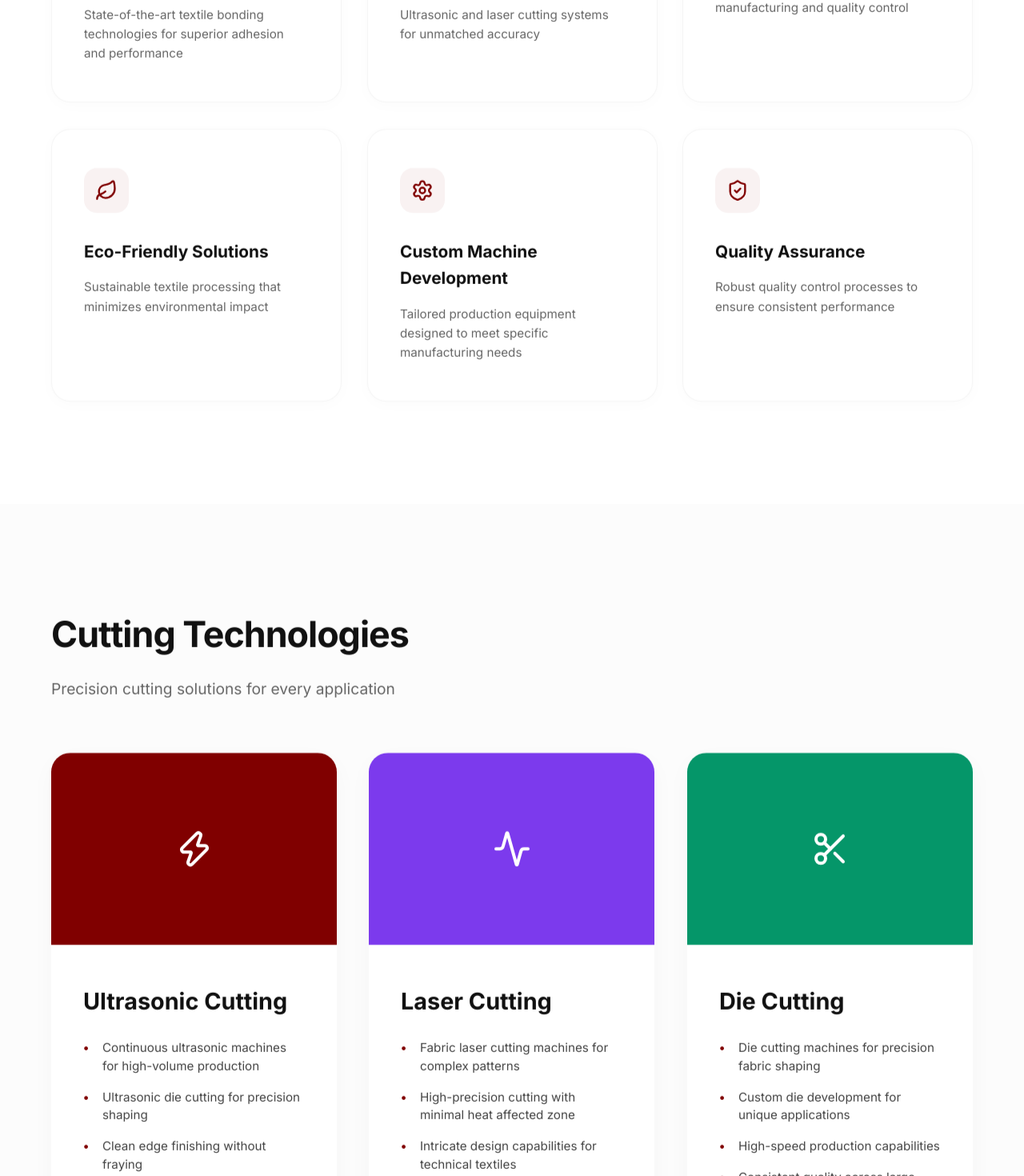
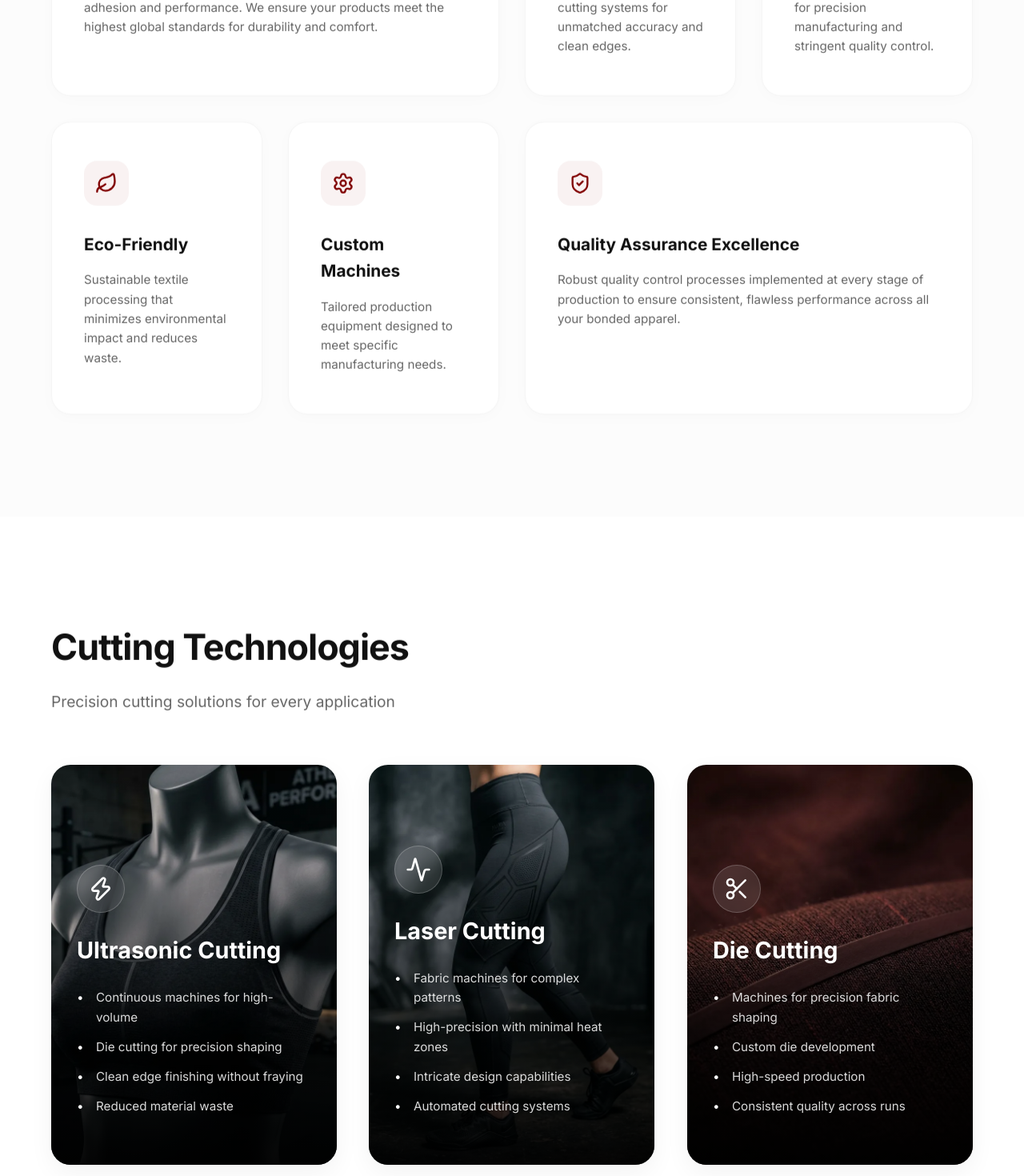
Before and after one commit to AMGRPrabhatha/ermine, a React (Vite) app: page /capabilities in a window 1280 px wide. Shown: the part 1003-2473 px from the top of the page at 80% size. Built offline with nearby package versions, Linux system fonts and the light colour scheme; a web font is replaced by a local one.

Commit message:
Design: Redesign Capabilities page to include Bento Grid ecosystem, modern cutting cards, and sticky layout

```diff
--- a/src/pages/Capabilities.css
+++ b/src/pages/Capabilities.css
@@ -88,10 +88,10 @@
   margin-right: auto;
 }
 
-/* 2. Technology Ecosystem */
+/* 2. Technology Ecosystem (Bento Grid) */
 .eco-section {
   padding: 8rem 0;
-  background-color: #ffffff;
+  background-color: #fcfcfc;
 }
 
 .section-header h2 {
@@ -110,8 +110,12 @@
 
 .eco-grid {
   display: grid;
-  grid-template-columns: repeat(3, 1fr);
+  grid-template-columns: repeat(4, 1fr);
   gap: 2rem;
+}
+
+.eco-wide {
+  grid-column: span 2;
 }
 
 .eco-card {
@@ -121,6 +125,8 @@
   border: 1px solid rgba(0, 0, 0, 0.04);
   box-shadow: 0 4px 20px rgba(0, 0, 0, 0.02);
   transition: all 0.4s ease;
+  display: flex;
+  flex-direction: column;
 }
 
 .eco-card:hover {
@@ -154,90 +160,106 @@
   line-height: 1.6;
 }
 
-/* 3. Cutting Technologies */
+/* 3. Cutting Technologies (Modern Immersive) */
 .cutting-section {
   padding: 8rem 0;
-  background-color: #fcfcfc;
+  background-color: #ffffff;
 }
 
-.cutting-grid {
+.cutting-modern-grid {
   display: grid;
   grid-template-columns: repeat(3, 1fr);
   gap: 2.5rem;
 }
 
-.cutting-card {
-  background: #ffffff;
+.cutting-modern-card {
+  position: relative;
   border-radius: 24px;
   overflow: hidden;
-  box-shadow: 0 10px 30px rgba(0, 0, 0, 0.03);
-  transition: all 0.4s ease;
-  height: 100%;
+  height: 500px;
+  box-shadow: 0 10px 30px rgba(0,0,0,0.05);
+  display: flex;
+  flex-direction: column;
+  justify-content: flex-end;
 }
 
-.cutting-card:hover {
-  transform: translateY(-10px);
-  box-shadow: 0 30px 60px rgba(0, 0, 0, 0.1);
+.cutting-bg {
+  position: absolute;
+  top: 0; left: 0; width: 100%; height: 100%;
+  background-size: cover;
+  background-position: center;
+  transition: transform 0.6s ease;
+  z-index: 0;
 }
 
-.cutting-header {
-  height: 240px;
-  display: flex;
-  align-items: center;
-  justify-content: center;
+.cutting-modern-card:hover .cutting-bg {
+  transform: scale(1.05);
 }
 
-.cap-maroon { background-color: #800000; }
-.cap-purple { background-color: #7c3aed; }
-.cap-green { background-color: #059669; }
-
-.cutting-body {
-  padding: 3rem 2.5rem;
+.cutting-overlay {
+  position: absolute;
+  top: 0; left: 0; width: 100%; height: 100%;
+  background: linear-gradient(to top, rgba(0,0,0,0.95) 0%, rgba(0,0,0,0.4) 50%, rgba(0,0,0,0) 100%);
+  z-index: 1;
 }
 
-.cutting-body h3 {
+.cutting-content {
+  position: relative;
+  z-index: 2;
+  padding: 3rem 2rem;
+  color: #fff;
+}
+
+.cutting-icon-circle {
+  width: 60px; height: 60px;
+  background: rgba(255,255,255,0.1);
+  backdrop-filter: blur(10px);
+  -webkit-backdrop-filter: blur(10px);
+  border: 1px solid rgba(255,255,255,0.2);
+  border-radius: 50%;
+  display: flex; align-items: center; justify-content: center;
+  margin-bottom: 1.5rem;
+  color: #fff;
+}
+
+.cutting-content h3 {
   font-size: 1.8rem;
   font-weight: 800;
   margin-bottom: 1.5rem;
-  color: #111;
+  color: #fff;
 }
 
-.cutting-body ul {
-  list-style: none;
-  padding: 0;
+.cutting-content ul {
+  list-style: none; padding: 0;
 }
 
-.cutting-body ul li {
+.cutting-content ul li {
   position: relative;
   padding-left: 1.5rem;
-  margin-bottom: 1rem;
+  margin-bottom: 0.8rem;
   font-size: 0.95rem;
-  color: #444;
-  line-height: 1.5;
+  color: rgba(255,255,255,0.85);
 }
 
-.cutting-body ul li::before {
+.cutting-content ul li::before {
   content: "•";
-  position: absolute;
-  left: 0;
-  color: #800000;
-  font-weight: bold;
+  position: absolute; left: 0; color: #fff;
 }
 
-/* 4. Fabric Bonding Technologies */
+/* 4. Fabric Bonding Technologies (Sticky) */
 .bonding-tech-section {
   padding: 8rem 0;
-  background-color: #ffffff;
+  background-color: #fcfcfc;
 }
 
 .bonding-tech-grid {
   display: grid;
-  grid-template-columns: 1.2fr 0.8fr;
-  gap: 5rem;
-  align-items: center;
+  grid-template-columns: 1fr 1fr;
+  gap: 6rem;
+  align-items: flex-start;
 }
 
-.bonding-tech-content h2 {
+.bonding-text-col h2 {
   font-size: 2.8rem;
   font-weight: 800;
   color: #111;
@@ -254,34 +276,55 @@
 .bonding-list {
   display: flex;
   flex-direction: column;
-  gap: 2rem;
+  gap: 2.5rem;
 }
 
 .bonding-list-item {
-  padding-left: 2rem;
-  border-left: 3px solid #800000;
+  display: flex;
+  gap: 1.5rem;
+  align-items: flex-start;
 }
 
-.bonding-list-item h3 {
-  font-size: 1.15rem;
+.bonding-item-number {
+  font-size: 1.2rem;
+  font-weight: 800;
+  color: #800000;
+  background: rgba(128, 0, 0, 0.05);
+  width: 54px;
+  height: 54px;
+  border-radius: 16px;
+  display: flex;
+  align-items: center;
+  justify-content: center;
+  flex-shrink: 0;
+}
+
+.bonding-item-content h3 {
+  font-size: 1.25rem;
   font-weight: 700;
   color: #111;
   margin-bottom: 0.5rem;
 }
 
-.bonding-list-item p {
-  font-size: 0.95rem;
+.bonding-item-content p {
+  font-size: 1rem;
   color: #666;
-  line-height: 1.5;
+  line-height: 1.6;
 }
 
-.bonding-tech-image {
+.bonding-image-col {
+  position: sticky;
+  top: 120px;
+}
+
+.sticky-image-wrapper {
   border-radius: 32px;
   overflow: hidden;
   box-shadow: 0 30px 60px rgba(0, 0, 0, 0.1);
+  height: 600px;
 }
 
-.bonding-tech-image img {
+.sticky-image-wrapper img {
   width: 100%;
   height: 100%;
   object-fit: cover;
@@ -328,15 +371,17 @@
 /* Responsive Styles */
 @media screen and (max-width: 1024px) {
   .eco-grid { grid-template-columns: repeat(2, 1fr); }
-  .cutting-grid { grid-template-columns: repeat(2, 1fr); }
+  .eco-wide { grid-column: span 1; }
+  .cutting-modern-grid { grid-template-columns: repeat(2, 1fr); }
   .bonding-tech-grid { grid-template-columns: 1fr; gap: 4rem; }
+  .bonding-image-col { position: relative; top: 0; }
+  .sticky-image-wrapper { height: 450px; }
 }
 
 @media screen and (max-width: 768px) {
   .eco-grid { grid-template-columns: 1fr; }
-  .cutting-grid { grid-template-columns: 1fr; }
-  .cap-hero { padding: 6rem 0; }
-  .section-header h2 { font-size: 2.2rem; }
-  .bonding-tech-content h2 { font-size: 2.2rem; }
+  .cutting-modern-grid { grid-template-columns: 1fr; }
+  .section-header h2, .bonding-text-col h2 { font-size: 2.2rem; }
   .cap-cta h2 { font-size: 2rem; }
+  .sticky-image-wrapper { height: 350px; }
 }
--- a/src/pages/Capabilities.jsx
+++ b/src/pages/Capabilities.jsx
@@ -1,10 +1,9 @@
 import React, { useEffect } from 'react';
-import { Zap, Scissors, Building2, Leaf, Settings, ShieldCheck, ArrowRight, Activity, Droplet } from 'lucide-react';
+import { Zap, Scissors, Building2, Leaf, Settings, ShieldCheck, ArrowRight, Activity } from 'lucide-react';
 import { Link } from 'react-router-dom';
 import './Capabilities.css';
 
 const Capabilities = () => {
-  // Intersection Observer for scroll animations
   useEffect(() => {
     const observer = new IntersectionObserver(
       (entries) => {
@@ -17,7 +16,7 @@ const Capabilities = () => {
       { threshold: 0.1 }
     );
 
-    const elements = document.querySelectorAll('.fade-up, .scale-in, .slide-in-left, .slide-in-right');
+    const elements = document.querySelectorAll('.fade-up');
     elements.forEach((el) => observer.observe(el));
 
     return () => elements.forEach((el) => observer.unobserve(el));
@@ -31,7 +30,7 @@ const Capabilities = () => {
         <div className="cap-hero-overlay"></div>
 
         <div className="container cap-hero-centered">
-          <div className="cap-hero-content fade-up text-center">
+          <div className="cap-hero-content fade-up">
             <h1>Capabilities & Technologies</h1>
             <p className="mx-auto">Advanced textile bonding solutions powered by cutting-edge technology and innovation</p>
             <div className="hero-cta-group justify-center">
@@ -46,7 +45,7 @@ const Capabilities = () => {
         </div>
       </section>
 
-      {/* 2. Technology Ecosystem */}
+      {/* 2. Technology Ecosystem (Bento Grid) */}
       <section className="eco-section">
         <div className="container">
           <div className="section-header text-center fade-up">
@@ -55,41 +54,41 @@ const Capabilities = () => {
           </div>
 
           <div className="eco-grid">
-            <div className="eco-card fade-up">
+            <div className="eco-card eco-wide fade-up">
               <div className="eco-icon-box"><Zap size={28} /></div>
               <h3>Advanced Bonding Solutions</h3>
-              <p>State-of-the-art textile bonding technologies for superior adhesion and performance</p>
+              <p>State-of-the-art textile bonding technologies for superior adhesion and performance. We ensure your products meet the highest global standards for durability and comfort.</p>
             </div>
             <div className="eco-card fade-up delay-100">
               <div className="eco-icon-box"><Scissors size={28} /></div>
-              <h3>Precision Cutting Capabilities</h3>
-              <p>Ultrasonic and laser cutting systems for unmatched accuracy</p>
+              <h3>Precision Cutting</h3>
+              <p>Ultrasonic and laser cutting systems for unmatched accuracy and clean edges.</p>
             </div>
             <div className="eco-card fade-up delay-200">
               <div className="eco-icon-box"><Building2 size={28} /></div>
-              <h3>Specialized Infrastructure</h3>
-              <p>Purpose-built facilities for precision manufacturing and quality control</p>
+              <h3>Infrastructure</h3>
+              <p>Purpose-built facilities for precision manufacturing and stringent quality control.</p>
             </div>
             <div className="eco-card fade-up delay-300">
               <div className="eco-icon-box"><Leaf size={28} /></div>
-              <h3>Eco-Friendly Solutions</h3>
-              <p>Sustainable textile processing that minimizes environmental impact</p>
+              <h3>Eco-Friendly</h3>
+              <p>Sustainable textile processing that minimizes environmental impact and reduces waste.</p>
             </div>
             <div className="eco-card fade-up delay-400">
               <div className="eco-icon-box"><Settings size={28} /></div>
-              <h3>Custom Machine Development</h3>
-              <p>Tailored production equipment designed to meet specific manufacturing needs</p>
+              <h3>Custom Machines</h3>
+              <p>Tailored production equipment designed to meet specific manufacturing needs.</p>
             </div>
-            <div className="eco-card fade-up delay-500">
+            <div className="eco-card eco-wide fade-up delay-500">
               <div className="eco-icon-box"><ShieldCheck size={28} /></div>
-              <h3>Quality Assurance</h3>
-              <p>Robust quality control processes to ensure consistent performance</p>
+              <h3>Quality Assurance Excellence</h3>
+              <p>Robust quality control processes implemented at every stage of production to ensure consistent, flawless performance across all your bonded apparel.</p>
             </div>
           </div>
         </div>
       </section>
 
-      {/* 3. Cutting Technologies */}
+      {/* 3. Cutting Technologies (Immersive Cards) */}
       <section className="cutting-section">
         <div className="container">
           <div className="section-header text-center fade-up">
@@ -97,48 +96,48 @@ const Capabilities = () => {
             <p>Precision cutting solutions for every application</p>
           </div>
 
-          <div className="cutting-grid">
-            <div className="cutting-card fade-up">
-              <div className="cutting-header cap-maroon">
-                <Zap size={48} color="#fff" />
-              </div>
-              <div className="cutting-body">
+          <div className="cutting-modern-grid">
+            <div className="cutting-modern-card fade-up">
+              <div className="cutting-bg" style={{ backgroundImage: 'url(/product-1.webp)' }}></div>
+              <div className="cutting-overlay"></div>
+              <div className="cutting-content">
+                <div className="cutting-icon-circle"><Zap size={32} /></div>
                 <h3>Ultrasonic Cutting</h3>
                 <ul>
-                  <li>Continuous ultrasonic machines for high-volume production</li>
-                  <li>Ultrasonic die cutting for precision shaping</li>
+                  <li>Continuous machines for high-volume</li>
+                  <li>Die cutting for precision shaping</li>
                   <li>Clean edge finishing without fraying</li>
-                  <li>Reduced material waste and enhanced efficiency</li>
+                  <li>Reduced material waste</li>
                 </ul>
               </div>
             </div>
 
-            <div className="cutting-card fade-up delay-100">
-              <div className="cutting-header cap-purple">
-                <Activity size={48} color="#fff" />
-              </div>
-              <div className="cutting-body">
+            <div className="cutting-modern-card fade-up delay-100">
+              <div className="cutting-bg" style={{ backgroundImage: 'url(/product-2.webp)' }}></div>
+              <div className="cutting-overlay"></div>
+              <div className="cutting-content">
+                <div className="cutting-icon-circle"><Activity size={32} /></div>
                 <h3>Laser Cutting</h3>
                 <ul>
-                  <li>Fabric laser cutting machines for complex patterns</li>
-                  <li>High-precision cutting with minimal heat affected zone</li>
-                  <li>Intricate design capabilities for technical textiles</li>
-                  <li>Automated cutting systems for consistency</li>
+                  <li>Fabric machines for complex patterns</li>
+                  <li>High-precision with minimal heat zones</li>
+                  <li>Intricate design capabilities</li>
+                  <li>Automated cutting systems</li>
                 </ul>
               </div>
             </div>
 
-            <div className="cutting-card fade-up delay-200">
-              <div className="cutting-header cap-green">
-                <Scissors size={48} color="#fff" />
-              </div>
-              <div className="cutting-body">
+            <div className="cutting-modern-card fade-up delay-200">
+              <div className="cutting-bg" style={{ backgroundImage: 'url(/product-3.webp)' }}></div>
+              <div className="cutting-overlay"></div>
+              <div className="cutting-content">
+                <div className="cutting-icon-circle"><Scissors size={32} /></div>
                 <h3>Die Cutting</h3>
                 <ul>
-                  <li>Die cutting machines for precision fabric shaping</li>
-                  <li>Custom die development for unique applications</li>
-                  <li>High-speed production capabilities</li>
-                  <li>Consistent quality across large production runs</li>
+                  <li>Machines for precision fabric shaping</li>
+                  <li>Custom die development</li>
+                  <li>High-speed production</li>
+                  <li>Consistent quality across runs</li>
                 </ul>
               </div>
             </div>
@@ -146,11 +145,11 @@ const Capabilities = () => {
         </div>
       </section>
 
-      {/* 4. Fabric Bonding Technologies */}
+      {/* 4. Fabric Bonding Technologies (Sticky Layout) */}
       <section className="bonding-tech-section">
         <div className="container">
           <div className="bonding-tech-grid">
-            <div className="bonding-tech-content fade-up">
+            <div className="bonding-text-col fade-up">
               <h2>Fabric Bonding Technologies</h2>
               <p className="bonding-intro">
                 Our comprehensive bonding solutions deliver superior adhesion, durability,
@@ -159,29 +158,47 @@ const Capabilities = () => {
 
               <div className="bonding-list">
                 <div className="bonding-list-item">
+                  <div className="bonding-item-number">01</div>
+                  <div className="bonding-item-content">
                     <h3>Full-Width Bonding Machines</h3>
                     <p>Seamless fabric adhesion across the entire width for consistent quality and minimal waste</p>
                   </div>
+                </div>
                 <div className="bonding-list-item">
+                  <div className="bonding-item-number">02</div>
+                  <div className="bonding-item-content">
                     <h3>Heat Bonding & Adhesive Lamination</h3>
                     <p>Advanced thermal bonding techniques and precision adhesive application systems</p>
                   </div>
+                </div>
                 <div className="bonding-list-item">
+                  <div className="bonding-item-number">03</div>
+                  <div className="bonding-item-content">
                     <h3>Fabric Laydown Systems</h3>
                     <p>Precision placement technology ensuring optimal alignment and positioning</p>
                   </div>
+                </div>
                 <div className="bonding-list-item">
+                  <div className="bonding-item-number">04</div>
+                  <div className="bonding-item-content">
                     <h3>Pre-Shrink Processing</h3>
                     <p>Ensures fabric stability and consistency throughout the manufacturing process</p>
                   </div>
+                </div>
                 <div className="bonding-list-item">
+                  <div className="bonding-item-number">05</div>
+                  <div className="bonding-item-content">
                     <h3>Specialized Bonding Techniques</h3>
                     <p>Custom solutions for technical textiles and performance fabrics with unique requirements</p>
                   </div>
                 </div>
               </div>
-            <div className="bonding-tech-image fade-up delay-200">
+            </div>
+
+            <div className="bonding-image-col">
+              <div className="sticky-image-wrapper fade-up delay-200">
                 <img src="/solutions-3.webp" alt="Bonding Technology" />
+              </div>
             </div>
           </div>
         </div>
```
Lines whose indentation alone changed are shown as unchanged.
